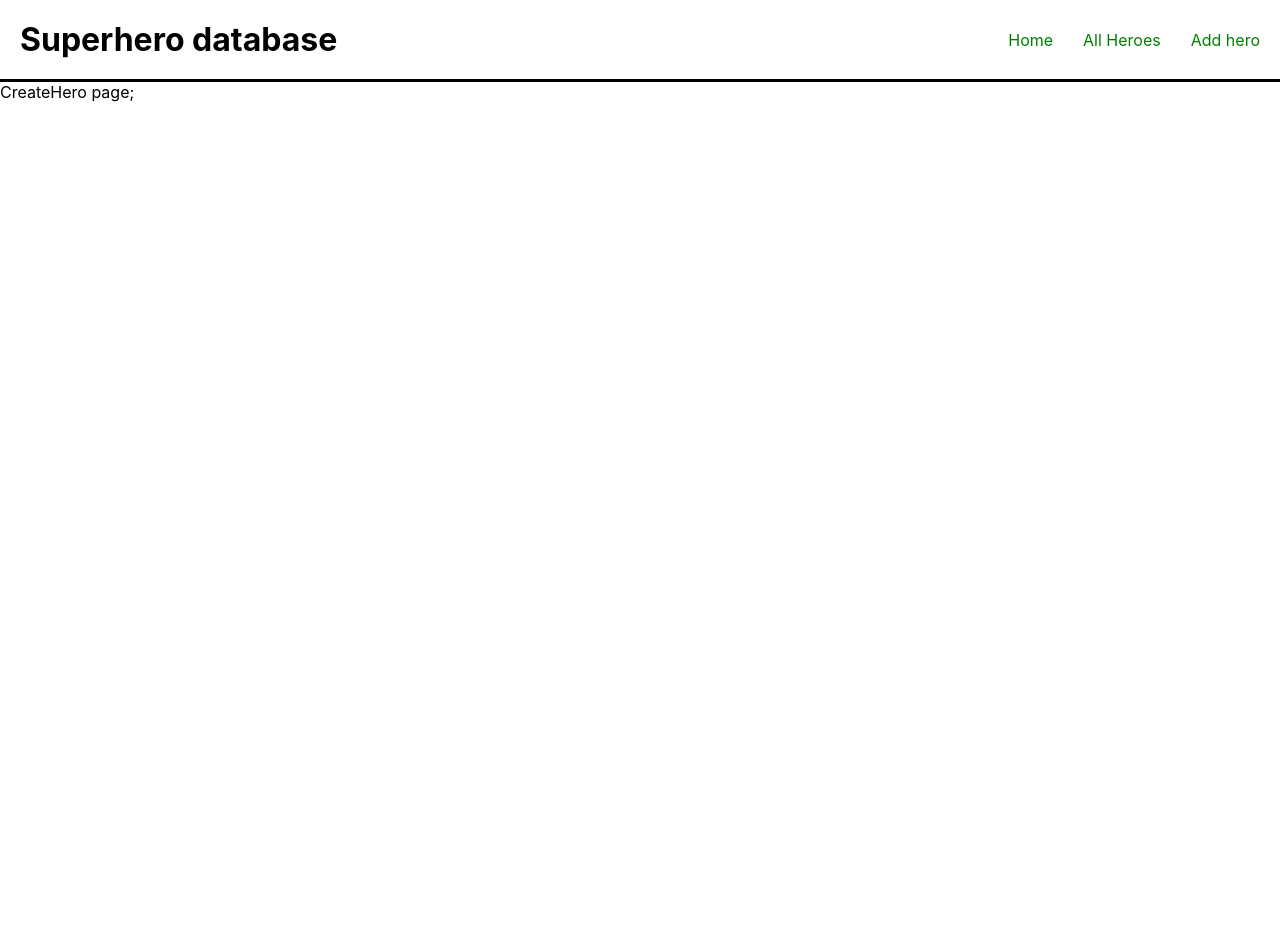
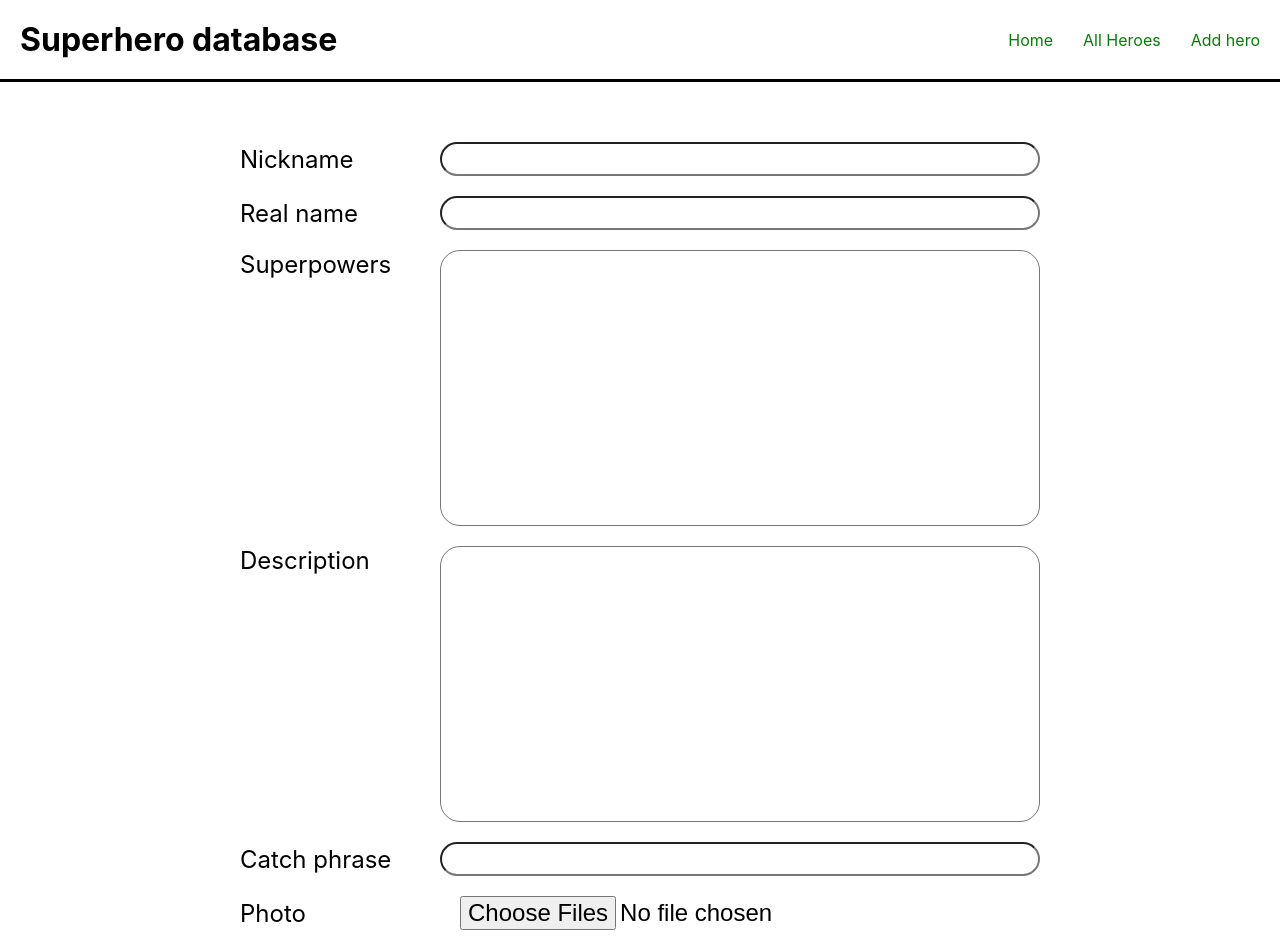
Before and after one commit to MaximKucheriaviy/SuperheroCliet, a React (Create React App) app: page /createHero in a window 1280 px wide. Shown: the top 952 px of the page. Before the commit the page ends 800 px from the top, so only its background shows below. Built offline with nearby package versions, Linux system fonts and the light colour scheme.

Commit message:
add hero page created

```diff
--- a/src/components/EditInput/EditInput.jsx
+++ b/src/components/EditInput/EditInput.jsx
@@ -20,19 +20,18 @@ export const EditInput = ({
   };
   useEffect(() => {
     setContent(initText);
-    console.log("Effect");
   }, [initText]);
   return (
     <div className={className}>
-      <label htmlFor={id}>{`${label}: `}</label>
+      <label htmlFor={id.current}>{`${label}: `}</label>
       {!multy ? (
-        <input type={type} value={content} id={id} onChange={onChage} />
+        <input type={type} value={content} id={id.current} onChange={onChage} />
       ) : (
         <textarea
           name=""
           value={content}
           type={type}
-          id={id}
+          id={id.current}
           cols="30"
           rows="10"
           onChange={onChage}
--- a/src/pages/CreateHero.jsx
+++ b/src/pages/CreateHero.jsx
@@ -1,3 +1,52 @@
+import { CreateHeroPageStyled } from "./PageStyles";
+import { v4 } from "uuid";
+import { useRef } from "react";
+
 export const CreateHero = () => {
-  return <main>CreateHero page;</main>;
+  const nicknameID = useRef(v4());
+  const realNameID = useRef(v4());
+  const superpowersID = useRef(v4());
+  const descriptioID = useRef(v4());
+  const catchPhrase = useRef(v4());
+  return (
+    <CreateHeroPageStyled>
+      <form className="addForm">
+        <div className="inputField">
+          <label htmlFor={nicknameID.current}>Nickname</label>
+          <input type="text" id={nicknameID.current} />
+        </div>
+        <div className="inputField">
+          <label htmlFor={realNameID.current}>Real name</label>
+          <input type="text" id={realNameID.current} />
+        </div>
+        <div className="textArea inputField ">
+          <label htmlFor={superpowersID.current}>Superpowers</label>
+          <textarea
+            name=""
+            cols="20"
+            rows="10"
+            id={superpowersID.current}
+          ></textarea>
+        </div>
+        <div className="textArea inputField ">
+          <label htmlFor={descriptioID.current}>Description</label>
+          <textarea
+            name=""
+            cols="20"
+            rows="10"
+            id={descriptioID.current}
+          ></textarea>
+        </div>
+        <div className="inputField">
+          <label htmlFor={catchPhrase.current}>Catch phrase</label>
+          <input type="text" id={catchPhrase.current}></input>
+        </div>
+        <div className="inputField">
+          <label htmlFor={superpowersID.current}>Photo</label>
+          <input type="file" multiple id={catchPhrase.current}></input>
+        </div>
+        <button type="submit">Add hero</button>
+      </form>
+    </CreateHeroPageStyled>
+  );
 };
--- a/src/pages/PageStyles.jsx
+++ b/src/pages/PageStyles.jsx
@@ -4,6 +4,7 @@ export const StyledMain = styled.main`
   padding-top: 40px;
   padding-left: 30px;
   padding-right: 30px;
+  padding-bottom: 40px;
 `;
 
 export const StyledInfoPage = styled(StyledMain)`
@@ -118,3 +119,46 @@ export const StyledInfoPage = styled(StyledMain)`
     }
   }
 `;
+
+export const CreateHeroPageStyled = styled(StyledMain)`
+  & .addForm {
+    margin-left: auto;
+    margin-right: auto;
+    width: 800px;
+    & .inputField {
+      margin-top: 20px;
+      display: flex;
+      gap: 30px;
+      align-items: center;
+      justify-content: space-between;
+    }
+    & label {
+      font-size: 24px;
+      display: block;
+    }
+    & input {
+    }
+    & input,
+    textarea {
+      width: 600px;
+      font-size: 24px;
+      display: block;
+      border-radius: 20px;
+      resize: none;
+      padding-left: 20px;
+      padding-right: 20px;
+    }
+    & .textArea {
+      align-items: flex-start;
+    }
+    & button {
+      width: 200px;
+      height: 70px;
+      margin-top: 50px;
+      margin-left: auto;
+      margin-right: auto;
+      display: block;
+      font-size: 34px;
+    }
+  }
+`;
```
